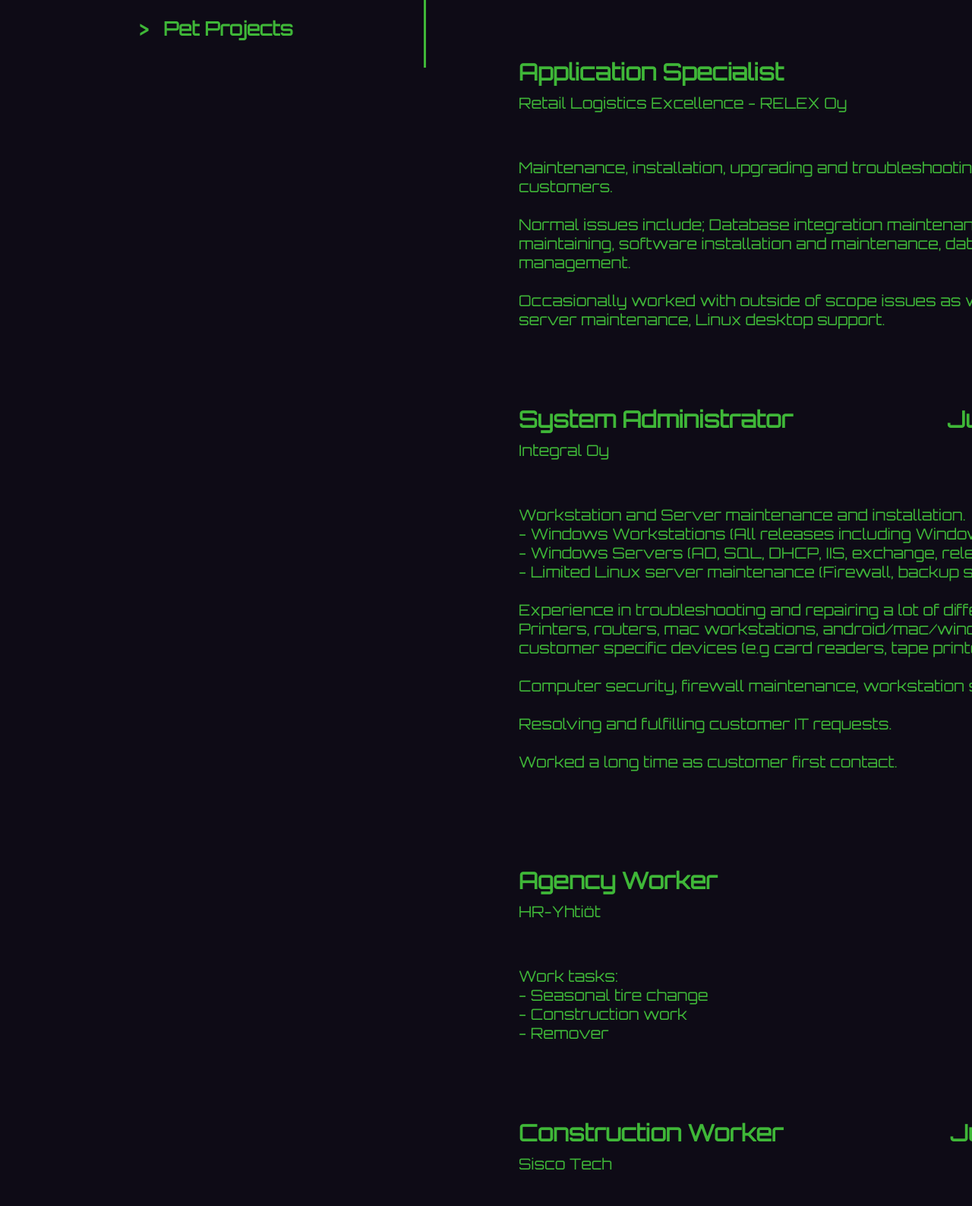
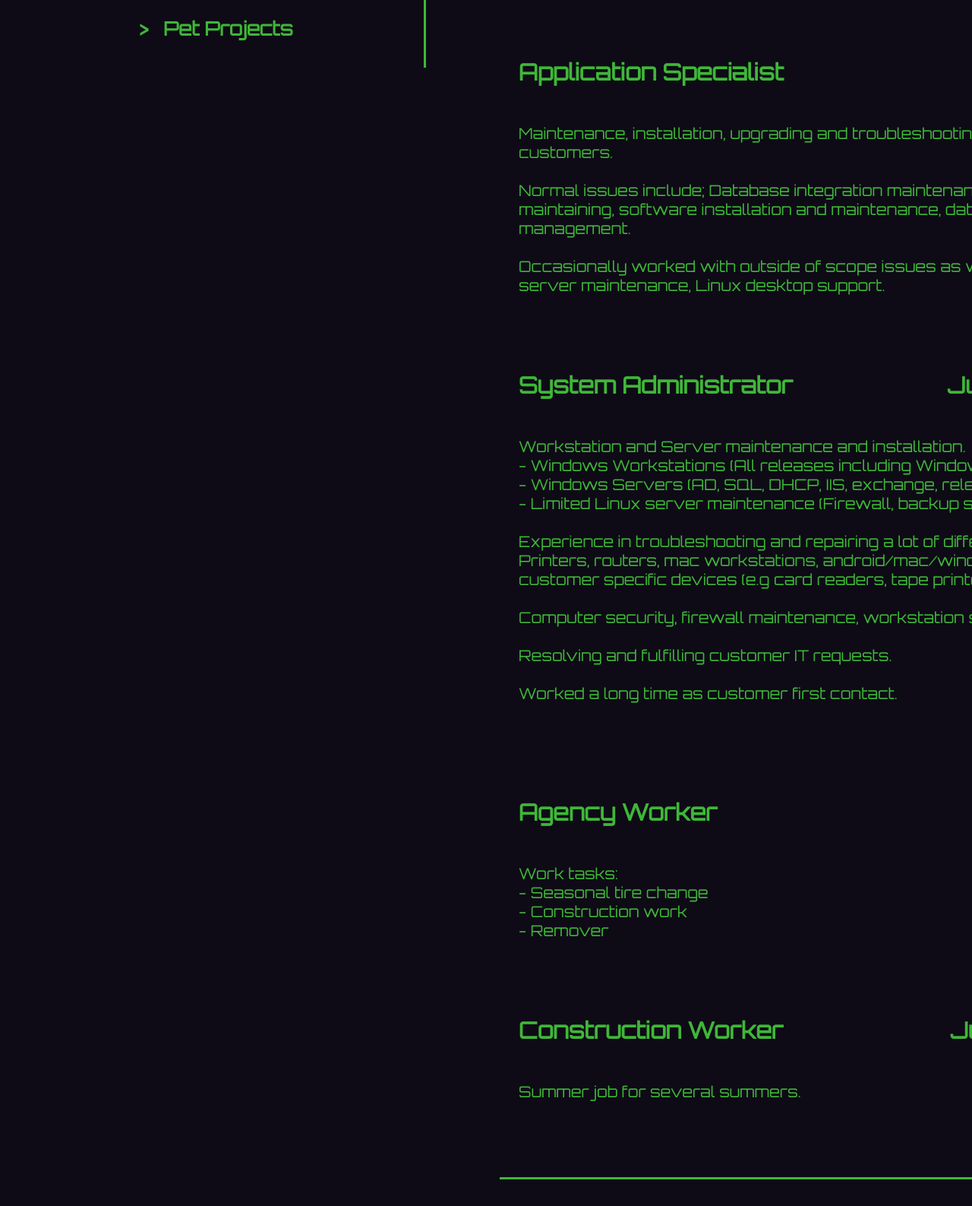
Before and after one commit to wesipls/bash, a plain HTML site: page index.html in a window 1280 px wide. Shown: the part 703-2290 px from the top of the page at 76% size. Drawn offline with nearby package versions, Linux system fonts and the light colour scheme.

Commit message:
Update index.html

```diff
--- a/index.html
+++ b/index.html
@@ -64,7 +64,6 @@
 
 <h4 id="workcontent">> &nbsp; Work experience </h4>
 <h5>Application Specialist &nbsp; &nbsp; &nbsp; &nbsp; &nbsp; &nbsp; &nbsp; &nbsp; &nbsp; &nbsp; &nbsp; &nbsp; &nbsp; &nbsp; &nbsp; &nbsp; &nbsp; &nbsp; May 2017 - Today</h5>
-<p id="titlemaster">Retail Logistics Excellence - RELEX Oy</p>
 <p>
 	Maintenance, installation, upgrading and troubleshooting of in-house built application for customers. <br><br>
 	Normal issues include; Database integration maintenance, server memory monitoring and maintaining, software installation and maintenance, database cleanups and disk space management. <br><br>
@@ -72,7 +71,6 @@
 </p>
 
 <h5>System Administrator &nbsp; &nbsp; &nbsp; &nbsp; &nbsp; &nbsp; &nbsp; &nbsp; &nbsp; &nbsp; &nbsp; &nbsp; June 2013 - Feb 2017</h5>
-<p id="titlemaster">Integral Oy</p>
 <p>
 	Workstation and Server maintenance and installation.<br>
     	- Windows Workstations (All releases including Windows PE)<br>
@@ -86,7 +84,6 @@
 	Worked a long time as customer first contact.<br><br>
 </p>
 <h5>Agency Worker &nbsp; &nbsp; &nbsp; &nbsp; &nbsp; &nbsp; &nbsp; &nbsp; &nbsp; &nbsp; &nbsp; &nbsp; &nbsp; &nbsp; &nbsp; &nbsp; &nbsp; &nbsp; &nbsp; &nbsp; Sep 2012 - Dec 2012</h5>
-<p id="titlemaster">HR-Yhti&ouml;t</p>
 <p>
 	Work tasks:<br>
 
@@ -95,7 +92,6 @@
 	- Remover<br>
 </p>
 <h5>Construction Worker &nbsp; &nbsp; &nbsp; &nbsp; &nbsp; &nbsp; &nbsp; &nbsp; &nbsp; &nbsp; &nbsp; &nbsp; &nbsp; June 2010 - July 2012</h5>
-<p id="titlemaster">Sisco Tech</p>
 <p>Summer job for several summers.</p>
 <div id="midline">
 </div>
```
